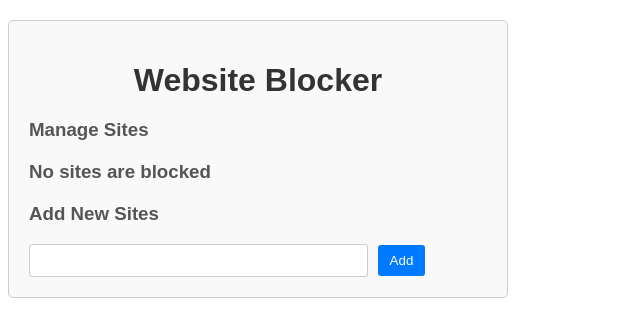
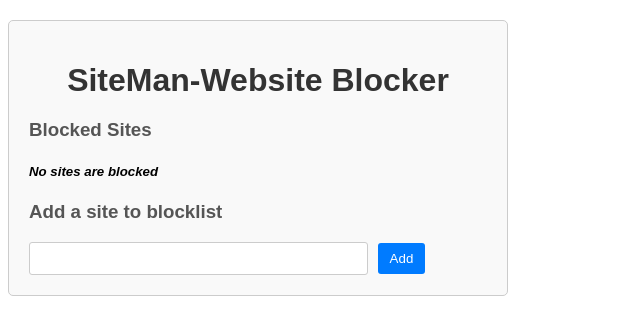
Before and after one commit to godricvasa/Linkedin-filter-chrome-extenstion, a React (Create React App) app: page / in a window 1280 px wide. Shown: the top 336 px of the page, without its empty margins (0-640 px from the left). Built offline with nearby package versions, Linux system fonts and the light colour scheme.

Commit message:
changed the text elements

```diff
--- a/src/App.jsx
+++ b/src/App.jsx
@@ -35,25 +35,27 @@ const App = () => {
 
   return (
     <div className="App">
-      <h1>Website Blocker</h1>
-      <h3>Manage Sites</h3>
+      <h1>SiteMan-Website Blocker</h1>
+      <h3>Blocked Sites</h3>
 
       {blocklist.length === 0 ? (
-        <h3>No sites are blocked</h3>
+        <h5>No sites are blocked</h5>
       ) : (
-        <h3>The blocked sites are:</h3>
+        <h5>The blocked sites are:</h5>
       )}
 
       <ul>
         {blocklist.map((site, index) => (
           <li key={index}>
             {site}
-            <button onClick={() => removeSite(site)}>Remove</button>
+            <button className="butto" onClick={() => removeSite(site)}>
+              Remove
+            </button>
           </li>
         ))}
       </ul>
 
-      <h3>Add New Sites</h3>
+      <h3>Add a site to blocklist</h3>
       <input
         type="text"
         value={newSite}
```
